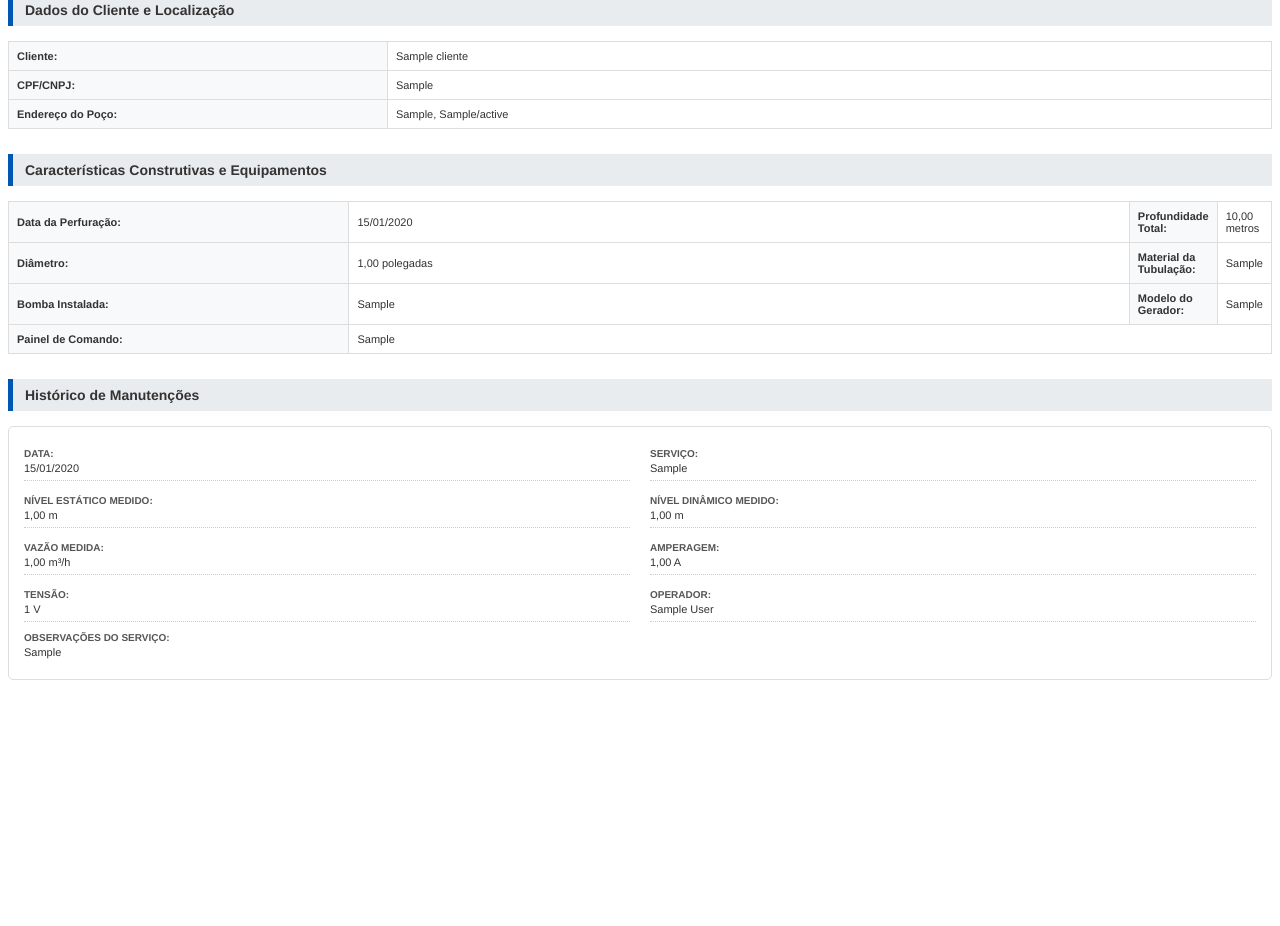
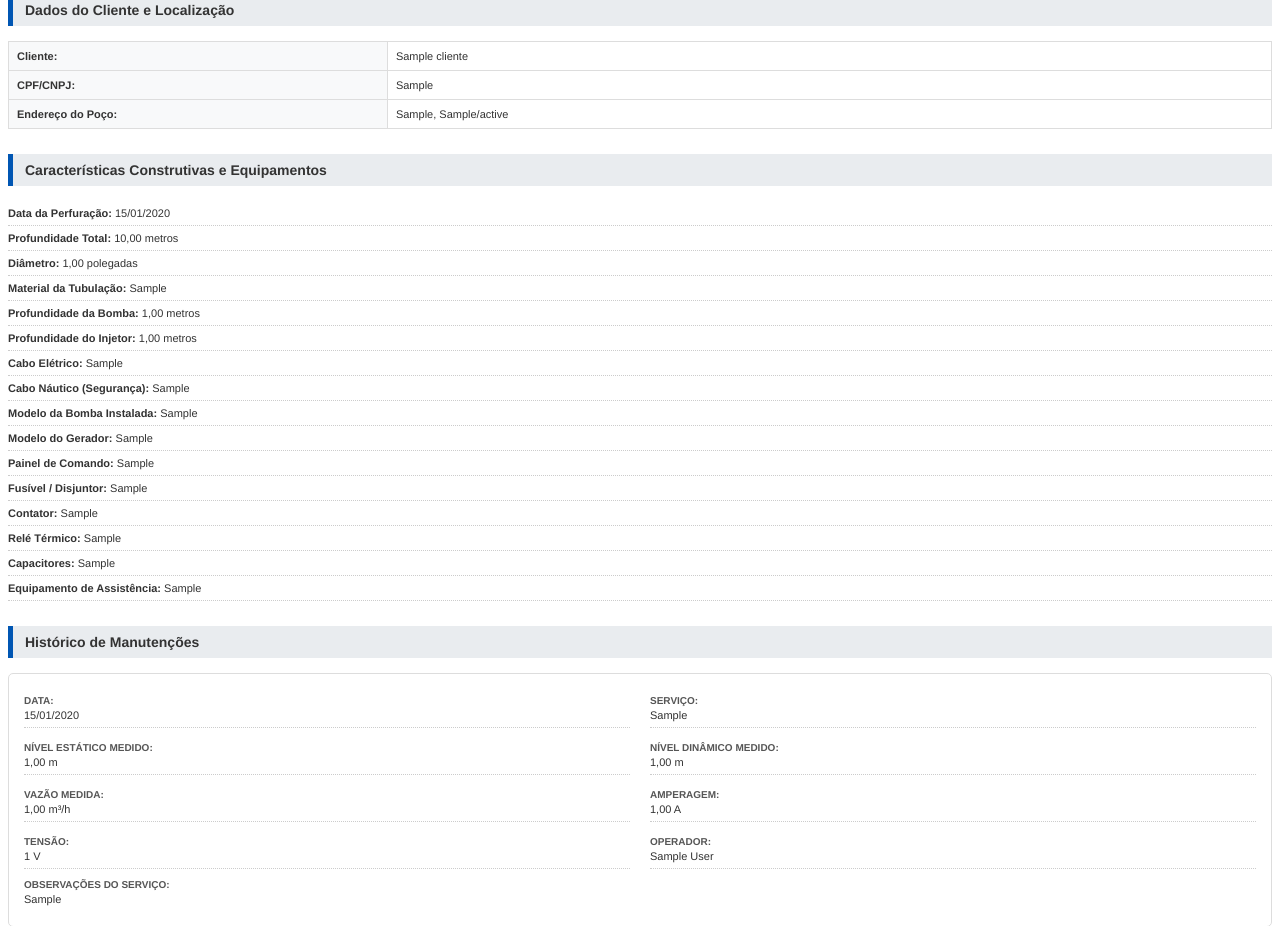
Before and after one commit to Ivanildo-Lab/pocomanut, a Django app: template core/templates/core/relatorio_poco_pdf.html in a window 1280 px wide. Shown: the part 442-1368 px from the top of the page. Before the commit the page ends 1122 px from the top, so only its background shows below. Run offline with Django 5.2, Linux system fonts and the light colour scheme; the template is opened without the code that fills it: values that come from a table or form of the project are taken from there, others are empty; tables that the repository leaves empty hold one stand-in row (values such as "Sample post"); grey boxes marked "Sample" are stand-in pictures.

Commit message:
Mudando o Layout do Setor Caracteristicas Construtuvas

```diff
--- a/core/models.py
+++ b/core/models.py
@@ -42,6 +42,15 @@ class Poco(models.Model):
     modelo_bomba_instalada = models.CharField(max_length=100, blank=True, verbose_name="Modelo da Bomba")
     modelo_gerador = models.CharField(max_length=100, blank=True, verbose_name="Modelo do Gerador")
     painel_comando = models.CharField(max_length=100, blank=True, verbose_name="Painel de Comando")
+    profundidade_bomba = models.DecimalField(max_digits=7, decimal_places=2, null=True, blank=True, verbose_name="Profundidade da Bomba (metros)")
+    profundidade_injetor = models.DecimalField(max_digits=7, decimal_places=2, null=True, blank=True, verbose_name="Profundidade do Injetor (metros)")
+    cabo_eletrico = models.CharField(max_length=100, blank=True, verbose_name="Cabo Elétrico")
+    cabo_nautico = models.CharField(max_length=100, blank=True, verbose_name="Cabo Náutico (Segurança)")
+    fusivel_disjuntor = models.CharField(max_length=100, blank=True, verbose_name="Fusível / Disjuntor")
+    contator = models.CharField(max_length=100, blank=True, verbose_name="Contator")
+    rele_termico = models.CharField(max_length=100, blank=True, verbose_name="Relé Térmico")
+    capacitores = models.CharField(max_length=100, blank=True, verbose_name="Capacitores")
+    equipamento_assistencia = models.TextField(blank=True, verbose_name="Equipamento de Assistência Utilizado")
 
     class Meta:
         verbose_name = "Poço"
--- a/core/templates/core/relatorio_poco_pdf.html
+++ b/core/templates/core/relatorio_poco_pdf.html
@@ -30,6 +30,21 @@
         }
         .data-table td.value {
             width: 70%;
+        }
+
+        .list-container {
+            columns: 1; /* Cria duas colunas para otimizar espaço */
+            -webkit-columns: 1;
+            -moz-columns: 1;
+            column-gap: 50px;
+        }
+        .list-item {
+            padding: 6px 0;
+            border-bottom: 1px dotted #ccc;
+            break-inside: avoid-column; /* Impede que um item quebre entre colunas */
+        }
+        .list-item strong {
+            font-weight: bold;
         }
 
         /* Estilos para a seção de manutenções (mantidos) */
@@ -74,31 +89,24 @@
 
     <!-- ===== SEÇÃO DE CARACTERÍSTICAS - NOVO LAYOUT DE TABELA ===== -->
     <div class="section-title">Características Construtivas e Equipamentos</div>
-    <table class="data-table">
-        <tr>
-            <td class="label">Data da Perfuração:</td>
-            <td class="value">{{ poco.data_perfuração_inicial|date:"d/m/Y" }}</td>
-            <td class="label">Profundidade Total:</td>
-            <td class="value">{{ poco.profundidade_total }} metros</td>
-        </tr>
-        <tr>
-            <td class="label">Diâmetro:</td>
-            <td class="value">{{ poco.diametro_poco }} polegadas</td>
-            <td class="label">Material da Tubulação:</td>
-            <td class="value">{{ poco.tubulacao_material|default:"Não informado" }}</td>
-        </tr>
-        <tr>
-            <td class="label">Bomba Instalada:</td>
-            <td class="value">{{ poco.modelo_bomba_instalada|default:"Não informado" }}</td>
-            <td class="label">Modelo do Gerador:</td>
-            <td class="value">{{ poco.modelo_gerador|default:"Não informado" }}</td>
-        </tr>
-         <tr>
-            <td class="label">Painel de Comando:</td>
-            <td class="value" colspan="3">{{ poco.painel_comando|default:"Não informado" }}</td>
-        </tr>
-    </table>
-
+    <div class="list-container">
+        <div class="list-item"><strong>Data da Perfuração:</strong> {{ poco.data_perfuração_inicial|date:"d/m/Y" }}</div>
+        <div class="list-item"><strong>Profundidade Total:</strong> {{ poco.profundidade_total }} metros</div>
+        <div class="list-item"><strong>Diâmetro:</strong> {{ poco.diametro_poco }} polegadas</div>
+        <div class="list-item"><strong>Material da Tubulação:</strong> {{ poco.tubulacao_material|default:"Não informado" }}</div>
+        <div class="list-item"><strong>Profundidade da Bomba:</strong> {{ poco.profundidade_bomba|default:"Não informado" }} metros</div>
+        <div class="list-item"><strong>Profundidade do Injetor:</strong> {{ poco.profundidade_injetor|default:"Não informado" }} metros</div>
+        <div class="list-item"><strong>Cabo Elétrico:</strong> {{ poco.cabo_eletrico|default:"Não informado" }}</div>
+        <div class="list-item"><strong>Cabo Náutico (Segurança):</strong> {{ poco.cabo_nautico|default:"Não informado" }}</div>
+        <div class="list-item"><strong>Modelo da Bomba Instalada:</strong> {{ poco.modelo_bomba_instalada|default:"Não informado" }}</div>
+        <div class="list-item"><strong>Modelo do Gerador:</strong> {{ poco.modelo_gerador|default:"Não informado" }}</div>
+        <div class="list-item"><strong>Painel de Comando:</strong> {{ poco.painel_comando|default:"Não informado" }}</div>
+        <div class="list-item"><strong>Fusível / Disjuntor:</strong> {{ poco.fusivel_disjuntor|default:"Não informado" }}</div>
+        <div class="list-item"><strong>Contator:</strong> {{ poco.contator|default:"Não informado" }}</div>
+        <div class="list-item"><strong>Relé Térmico:</strong> {{ poco.rele_termico|default:"Não informado" }}</div>
+        <div class="list-item"><strong>Capacitores:</strong> {{ poco.capacitores|default:"Não informado" }}</div>
+        <div class="list-item"><strong>Equipamento de Assistência:</strong> {{ poco.equipamento_assistencia|linebreaksbr|default:"Não informado" }}</div>
+    </div>
     <!-- ===== SEÇÃO DE HISTÓRICO DE MANUTENÇÕES (LAYOUT MANTIDO) ===== -->
     <div class="section-title">Histórico de Manutenções</div>
     {% for manutencao in poco.historico_manutencoes.all %}
```
Also changed, not shown: core/forms.py (+61 -28 lines), core/migrations/0003_poco_cabo_eletrico_poco_cabo_nautico_and_more.py (added).
